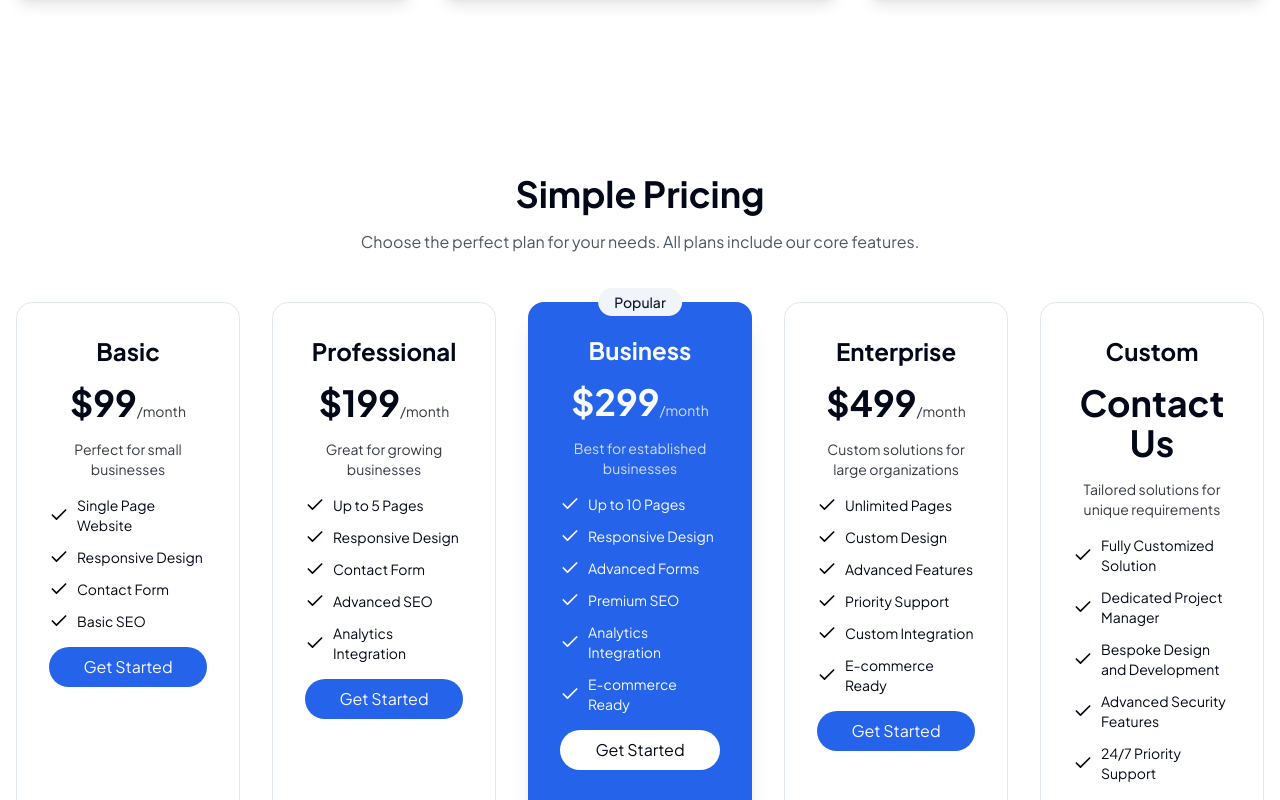
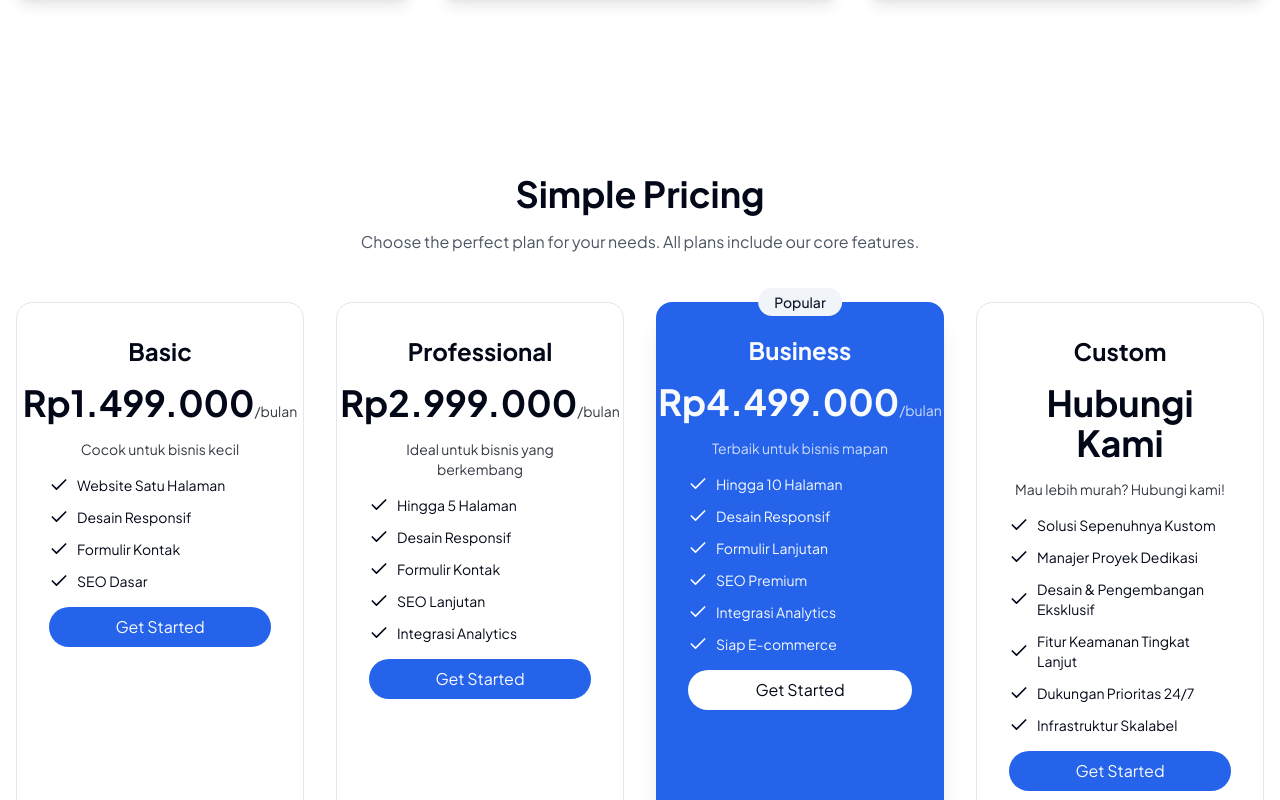
Before and after one commit to ahmakbardev/statprove, a Next.js app: page / in a window 1280 px wide. Shown: the part 2000-2800 px from the top of the page. Built offline with nearby package versions, Linux system fonts and the light colour scheme.

Commit message:
Update pricing on home

```diff
--- a/app/page.tsx
+++ b/app/page.tsx
@@ -146,70 +146,71 @@ export default function Home() {
   const pricingPlans = [
     {
       name: "Basic",
-      price: "$99",
-      period: "/month",
-      description: "Perfect for small businesses",
+      price: "Rp1.499.000",
+      period: "/bulan",
+      description: "Cocok untuk bisnis kecil",
       features: [
-        "Single Page Website",
-        "Responsive Design",
-        "Contact Form",
-        "Basic SEO",
+        "Website Satu Halaman",
+        "Desain Responsif",
+        "Formulir Kontak",
+        "SEO Dasar",
       ],
     },
     {
       name: "Professional",
-      price: "$199",
-      period: "/month",
-      description: "Great for growing businesses",
+      price: "Rp2.999.000",
+      period: "/bulan",
+      description: "Ideal untuk bisnis yang berkembang",
       features: [
-        "Up to 5 Pages",
-        "Responsive Design",
-        "Contact Form",
-        "Advanced SEO",
-        "Analytics Integration",
+        "Hingga 5 Halaman",
+        "Desain Responsif",
+        "Formulir Kontak",
+        "SEO Lanjutan",
+        "Integrasi Analytics",
       ],
     },
     {
       name: "Business",
-      price: "$299",
-      period: "/month",
-      description: "Best for established businesses",
+      price: "Rp4.499.000",
+      period: "/bulan",
+      description: "Terbaik untuk bisnis mapan",
       features: [
-        "Up to 10 Pages",
-        "Responsive Design",
-        "Advanced Forms",
-        "Premium SEO",
-        "Analytics Integration",
-        "E-commerce Ready",
+        "Hingga 10 Halaman",
+        "Desain Responsif",
+        "Formulir Lanjutan",
+        "SEO Premium",
+        "Integrasi Analytics",
+        "Siap E-commerce",
       ],
       popular: true,
     },
-    {
-      name: "Enterprise",
-      price: "$499",
-      period: "/month",
-      description: "Custom solutions for large organizations",
-      features: [
-        "Unlimited Pages",
-        "Custom Design",
-        "Advanced Features",
-        "Priority Support",
-        "Custom Integration",
-        "E-commerce Ready",
-      ],
-    },
+    // {
+    //   name: "Enterprise",
+    //   price: "Rp7.499.000",
+    //   period: "/bulan",
+    //   description: "Solusi khusus untuk organisasi besar",
+    //   features: [
+    //     "Halaman Tak Terbatas",
+    //     "Desain Kustom",
+    //     "Fitur Lanjutan",
+    //     "Dukungan Prioritas",
+    //     "Integrasi Kustom",
+    //     "Siap E-commerce",
+    //   ],
+    // },
     {
       name: "Custom",
-      price: "Contact Us",
+      price: "Hubungi Kami",
       period: "",
-      description: "Tailored solutions for unique requirements",
+      description:
+        "Mau lebih murah? Hubungi kami!",
       features: [
-        "Fully Customized Solution",
-        "Dedicated Project Manager",
-        "Bespoke Design and Development",
-        "Advanced Security Features",
-        "24/7 Priority Support",
-        "Scalable Infrastructure",
+        "Solusi Sepenuhnya Kustom",
+        "Manajer Proyek Dedikasi",
+        "Desain & Pengembangan Eksklusif",
+        "Fitur Keamanan Tingkat Lanjut",
+        "Dukungan Prioritas 24/7",
+        "Infrastruktur Skalabel",
       ],
     },
   ];
@@ -416,7 +417,7 @@ export default function Home() {
               {t("pricing.subtitle")}
             </p>
           </motion.div>
-          <div className="grid grid-cols-1 md:grid-cols-2 lg:grid-cols-3 xl:grid-cols-5 gap-8">
+          <div className="grid grid-cols-1 md:grid-cols-2 lg:grid-cols-3 xl:grid-cols-4 gap-8">
             {pricingPlans.map((plan, index) => (
               <motion.div
                 key={plan.name}
```
